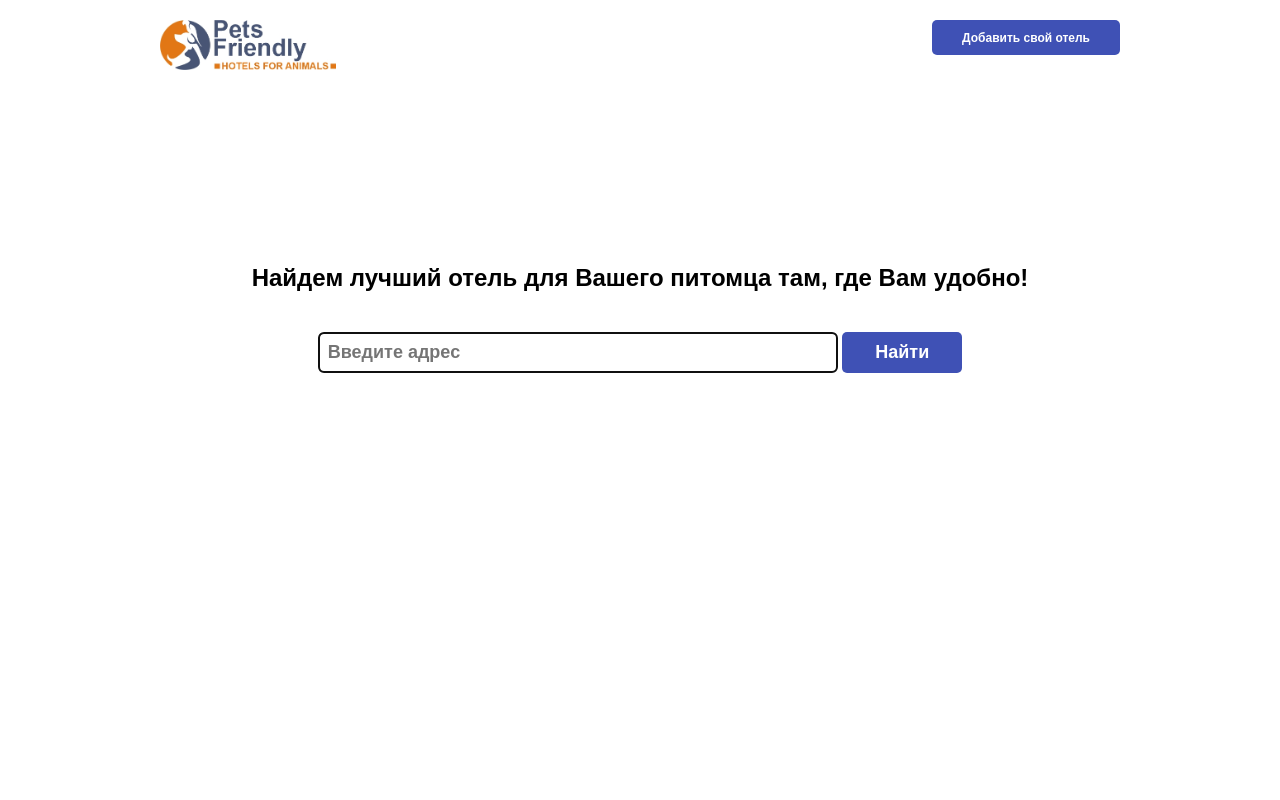
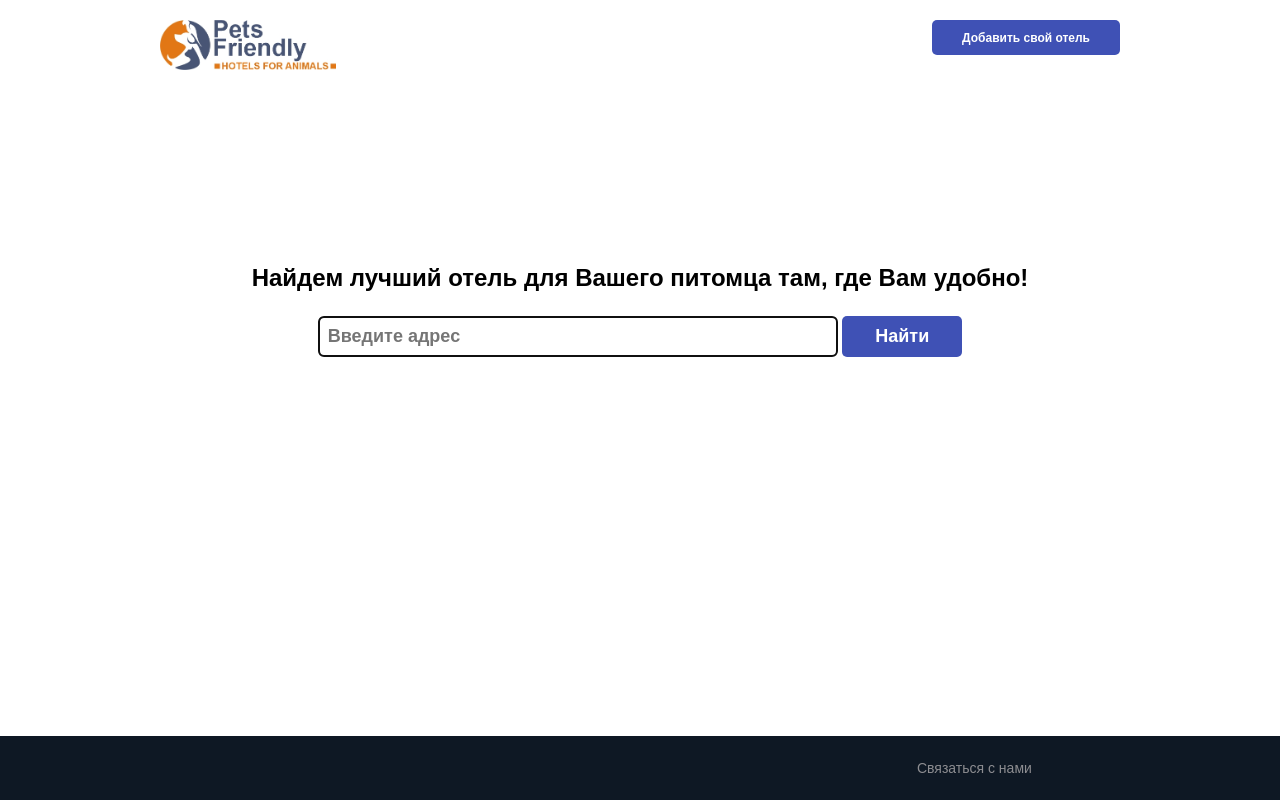
Before and after one commit to ChmutovSergey/pets_friendly, a Django app: page / in a window 1280 px wide. Run offline with Django 3.2, Linux system fonts and the light colour scheme.

Commit message:
Добавить блок footer и стили к нему

```diff
--- a/main_app/static/main_app/css/base.css
+++ b/main_app/static/main_app/css/base.css
@@ -9,7 +9,7 @@ h3 {
     font-size: 24px;
 }
 
-#wrapper {
+.wrapper {
 	max-width: 960px;
 	margin: auto;
 }
@@ -76,3 +76,52 @@ ul.nav li {
 .content {
     padding-top: 50px;
 }
+
+.footer {
+    width: 100%;
+    bottom: 0;
+    left: 0;
+    background-color: #0e1824;
+    color: #8d8d91;
+    font-size: 14px;
+}
+
+.footer a:link {
+    color: #8d8d91;
+}
+
+.footer a:visited {
+    color: #8d8d91;
+}
+
+.footer a:hover {
+    color: #e27715;
+}
+
+.footer .container .row {
+    padding: 0 10%;
+    padding-top: 10px;
+    padding-bottom: 10px;
+}
+
+.footer .container .row .col-4 {
+    width: 24%;
+    display:inline-block;
+}
+
+.footer .container .row ul {
+    display: block;
+}
+
+.footer .container .row .footer-navigation-link-list {
+    list-style-type: none;
+}
+
+.footer .container .row .footer-navigation-link {
+    margin: 0 0 10px 0;
+}
+
+.footer .container .row .footer-navigation-link a {
+    text-decoration: none;
+    font-weight: 400;
+}
--- a/main_app/static/main_app/css/index.css
+++ b/main_app/static/main_app/css/index.css
@@ -5,6 +5,7 @@
 
 p.address {
     display: inline-block;
+    margin: 0;
 }
 
 input.text_address {
@@ -27,3 +28,7 @@ input.button_address {
     border-radius: 5px;
     width: 120px;
 }
+
+.footer {
+    position: absolute;
+}
--- a/main_app/templates/main_app/base.html
+++ b/main_app/templates/main_app/base.html
@@ -11,7 +11,7 @@
         {% block script %}{% endblock %}
     </head>
     <body>
-        <div id="wrapper">
+        <div class="wrapper">
             <header>
                 <div class="logo">
                     <a href="/"><img src="{% static 'main_app/img/logo.jpg' %}" alt="Logo"></a>
@@ -26,6 +26,21 @@
                 {% block content %}{% endblock %}
             </div>
         </div>
-        <footer class="footer"></footer>
+        <footer class="footer">
+            <div class="container">
+                <div class="row">
+                    <div class="col-4"></div>
+                    <div class="col-4"></div>
+                    <div class="col-4"></div>
+                    <div class="col-4">
+                        <ul class="footer-navigation-link-list">
+                            <li class="footer-navigation-link">
+                                <a href="/">Связаться с нами</a>
+                            </li>
+                        </ul>
+                    </div>
+                </div>
+            </div>
+        </footer>
     </body>
 </html>
--- a/main_app/templates/main_app/index.html
+++ b/main_app/templates/main_app/index.html
@@ -19,7 +19,7 @@
 {% block content %}
 <div class="content">
     <h3>Найдем лучший отель для Вашего питомца там, где Вам удобно!</h3>
-    <form name="search_city" method="GET" class="set_address">
+    <form name="search-city" method="GET" class="set_address">
         {% csrf_token %}
         <p class="address"><input class="text_address" type="text" id="input_address" placeholder="Введите адрес" autofocus></p>
         <p class="address"><input class="button_address" type="button" onclick="getGeoCode()" value="Найти"></p>
```
